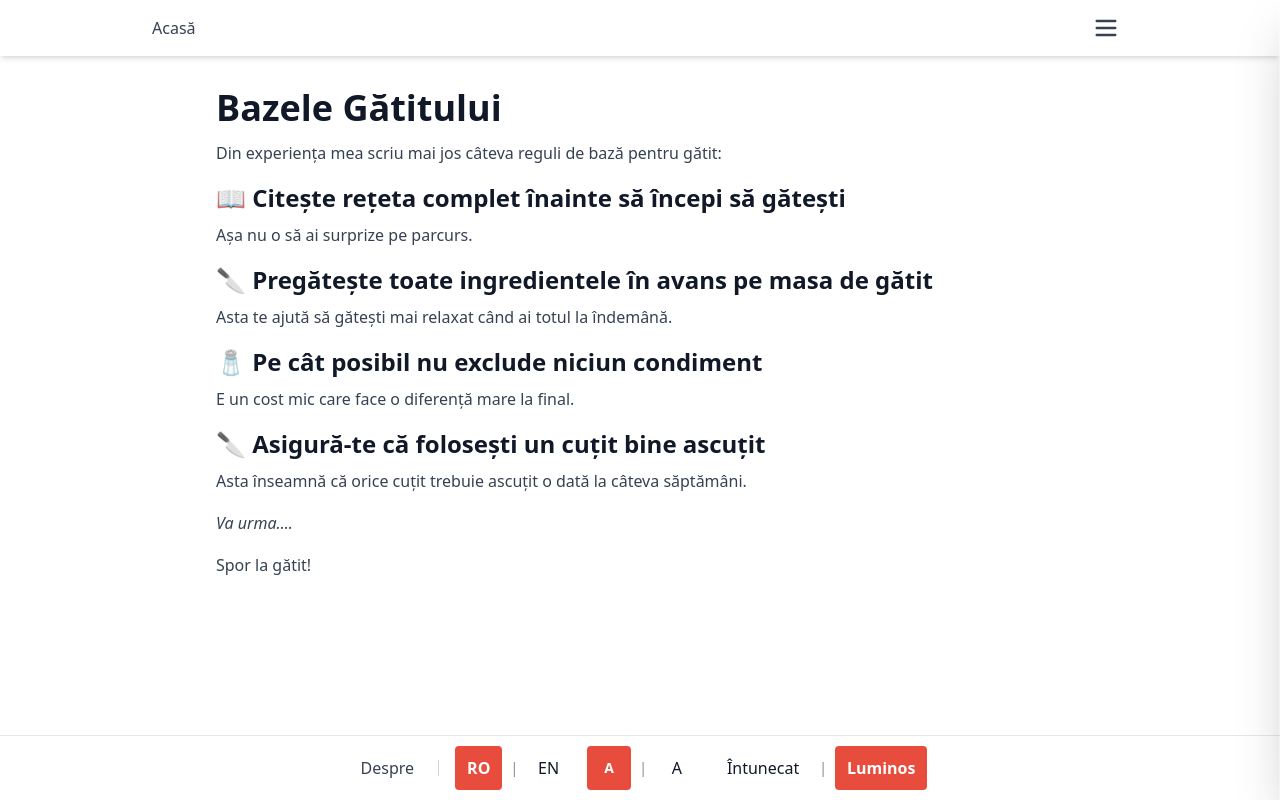
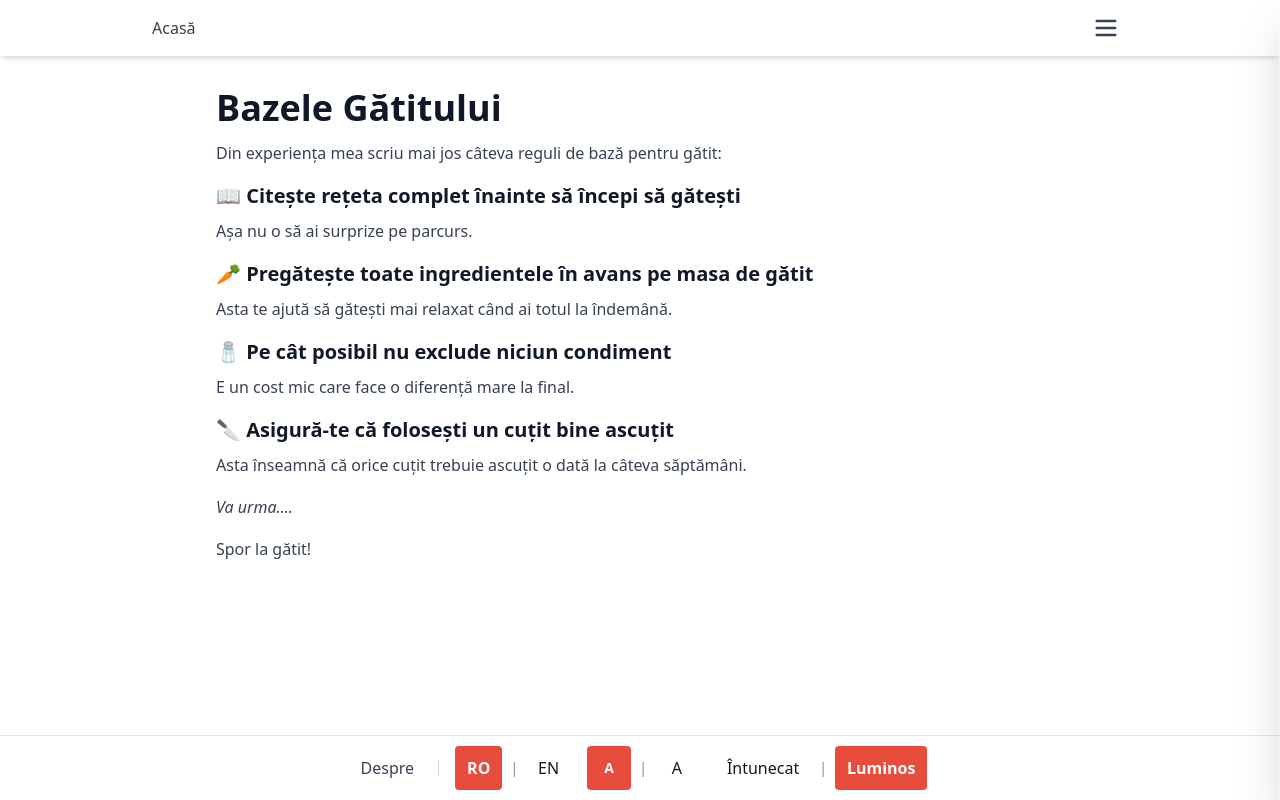
Before and after one commit to psticea/cookingbook, a React (Vite) app: page /cookingbook/cooking-basics in a window 1280 px wide. Built offline with nearby package versions, Linux system fonts and the light colour scheme.

Commit message:
add some missing notes

```diff
--- a/src/data/recipes/main-courses/baked-fish-on-potato.json
+++ b/src/data/recipes/main-courses/baked-fish-on-potato.json
@@ -194,8 +194,8 @@
     ]
   },
   "personalNotes": {
-    "ro": "",
-    "en": ""
+    "ro": "Credit pentru această rețetă îi revine lui Nagi. Rețeta originală: https://www.recipetineats.com/creamy-baked-fish-on-potato-gratin/#recipe",
+    "en": "Credit for this recipe goes to Nagi. Original recipe: https://www.recipetineats.com/creamy-baked-fish-on-potato-gratin/#recipe"
   },
   "keywords": ["medium", "fish", "oven-baked", "potatoes", "cooking-cream", "olive-oil"],
   "dateAdded": "2025-11-17"
--- a/src/data/recipes/salads-and-bites/tuna-phili-spread.json
+++ b/src/data/recipes/salads-and-bites/tuna-phili-spread.json
@@ -103,8 +103,8 @@
     ]
   },
   "personalNotes": {
-    "ro": "",
-    "en": ""
+    "ro": "Credit pentru această rețetă îi revine lui Rebeca, care a învățat rețeta de la un influencer de Instagram.",
+    "en": "Credit for this recipe goes to Rebeca, who learned the recipe from an Instagram influencer."
   },
   "keywords": ["easy", "fish", "no-cook"],
   "dateAdded": "2025-11-17"
--- a/src/data/recipes/soups-and-stews/potato-soup.json
+++ b/src/data/recipes/soups-and-stews/potato-soup.json
@@ -149,8 +149,8 @@
     ]
   },
   "personalNotes": {
-    "ro": "",
-    "en": ""
+    "ro": "Credit pentru această rețetă îi revine lui Carmen, care ne-a gătit această rețetă la o ieșire la o cabană și apoi mi-a dat instrucțiunile.",
+    "en": "Credit for this recipe goes to Carmen, who cooked this recipe for us at a cabin trip and then gave me the instructions."
   },
   "keywords": [
     "easy",
--- a/src/pages/CookingBasicsPage.tsx
+++ b/src/pages/CookingBasicsPage.tsx
@@ -68,7 +68,7 @@ const CookingBasicsPage: React.FC = () => {
                 </p>
 
                 <section>
-                  <h2 className="text-2xl font-semibold mb-2 text-gray-900 dark:text-gray-100">
+                  <h2 className="text-xl font-semibold mb-2 text-gray-900 dark:text-gray-100">
                     📖 Citește rețeta complet înainte să începi să gătești
                   </h2>
                   <p className="leading-relaxed text-base">
@@ -77,8 +77,8 @@ const CookingBasicsPage: React.FC = () => {
                 </section>
 
                 <section>
-                  <h2 className="text-2xl font-semibold mb-2 text-gray-900 dark:text-gray-100">
-                    🔪 Pregătește toate ingredientele în avans pe masa de gătit
+                  <h2 className="text-xl font-semibold mb-2 text-gray-900 dark:text-gray-100">
+                    🥕 Pregătește toate ingredientele în avans pe masa de gătit
                   </h2>
                   <p className="leading-relaxed text-base">
                     Asta te ajută să gătești mai relaxat când ai totul la îndemână.
@@ -86,7 +86,7 @@ const CookingBasicsPage: React.FC = () => {
                 </section>
 
                 <section>
-                  <h2 className="text-2xl font-semibold mb-2 text-gray-900 dark:text-gray-100">
+                  <h2 className="text-xl font-semibold mb-2 text-gray-900 dark:text-gray-100">
                     🧂 Pe cât posibil nu exclude niciun condiment
                   </h2>
                   <p className="leading-relaxed text-base">
@@ -95,7 +95,7 @@ const CookingBasicsPage: React.FC = () => {
                 </section>
 
                 <section>
-                  <h2 className="text-2xl font-semibold mb-2 text-gray-900 dark:text-gray-100">
+                  <h2 className="text-xl font-semibold mb-2 text-gray-900 dark:text-gray-100">
                     🔪 Asigură-te că folosești un cuțit bine ascuțit
                   </h2>
                   <p className="leading-relaxed text-base">
@@ -118,7 +118,7 @@ const CookingBasicsPage: React.FC = () => {
                 </p>
 
                 <section>
-                  <h2 className="text-2xl font-semibold mb-2 text-gray-900 dark:text-gray-100">
+                  <h2 className="text-xl font-semibold mb-2 text-gray-900 dark:text-gray-100">
                     📖 Read the recipe completely before you start cooking
                   </h2>
                   <p className="leading-relaxed text-base">
@@ -127,8 +127,8 @@ const CookingBasicsPage: React.FC = () => {
                 </section>
 
                 <section>
-                  <h2 className="text-2xl font-semibold mb-2 text-gray-900 dark:text-gray-100">
-                    🔪 Prepare all ingredients in advance on the cooking table
+                  <h2 className="text-xl font-semibold mb-2 text-gray-900 dark:text-gray-100">
+                    🥕 Prepare all ingredients in advance on the cooking table
                   </h2>
                   <p className="leading-relaxed text-base">
                     This helps you cook more relaxed when you have everything at hand.
@@ -136,7 +136,7 @@ const CookingBasicsPage: React.FC = () => {
                 </section>
 
                 <section>
-                  <h2 className="text-2xl font-semibold mb-2 text-gray-900 dark:text-gray-100">
+                  <h2 className="text-xl font-semibold mb-2 text-gray-900 dark:text-gray-100">
                     🧂 As much as possible, don't exclude any seasoning
                   </h2>
                   <p className="leading-relaxed text-base">
@@ -145,7 +145,7 @@ const CookingBasicsPage: React.FC = () => {
                 </section>
 
                 <section>
-                  <h2 className="text-2xl font-semibold mb-2 text-gray-900 dark:text-gray-100">
+                  <h2 className="text-xl font-semibold mb-2 text-gray-900 dark:text-gray-100">
                     🔪 Make sure you use a well-sharpened knife
                   </h2>
                   <p className="leading-relaxed text-base">
```
